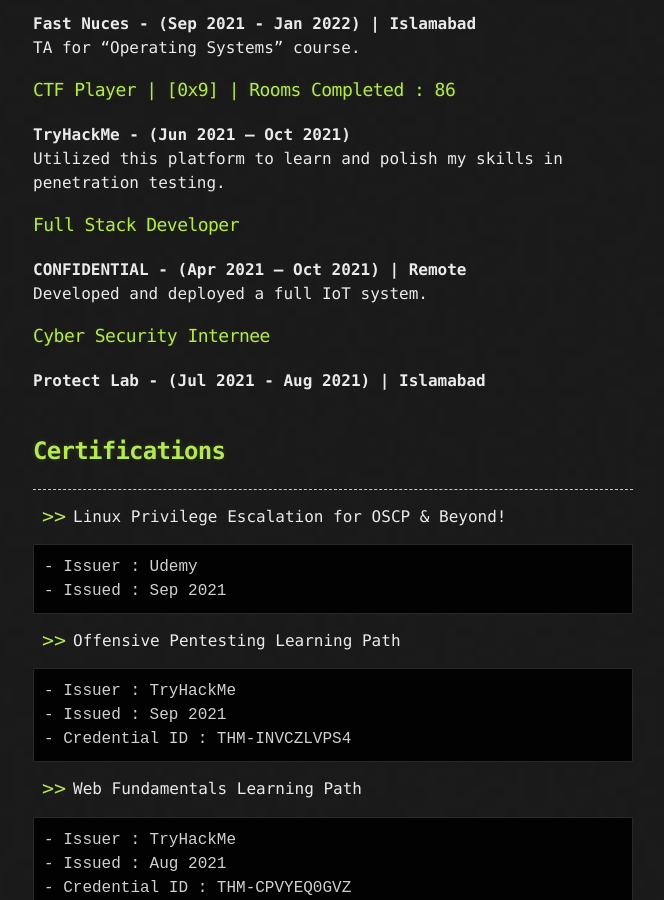
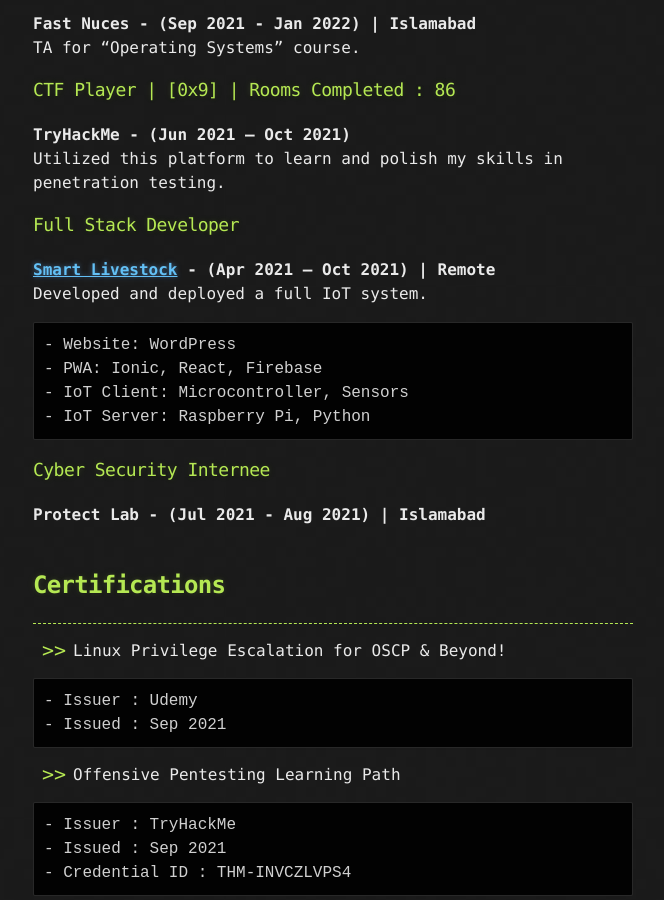
Before and after one commit to duksctf/duksctf.github.io, a Jekyll site: the page built from resume.md, in a window 1280 px wide and 900 px high, scrolled down 4502 px. Shown: the whole window, without its empty margins (307-971 px from the left). Built offline with Jekyll 4.4.1, drawn with Linux system fonts in a browser that asks for light colours; our own code applies the rules of GitHub Pages for plain Markdown files.

Commit message:
Updated Experience Section

````diff
--- a/resume.md
+++ b/resume.md
@@ -176,8 +176,14 @@
 Utilized this platform to learn and polish my skills in penetration testing.
 
 ### Full Stack Developer
-**CONFIDENTIAL - (Apr 2021 – Oct 2021) | Remote** <br>
+**[Smart Livestock](https://www.smartlivestock.ee/) - (Apr 2021 – Oct 2021) | Remote** <br>
 Developed and deployed a full IoT system.
+```
+- Website: WordPress
+- PWA: Ionic, React, Firebase
+- IoT Client: Microcontroller, Sensors
+- IoT Server: Raspberry Pi, Python
+```
 
 ### Cyber Security Internee
 **Protect Lab - (Jul 2021 - Aug 2021) | Islamabad**
````
